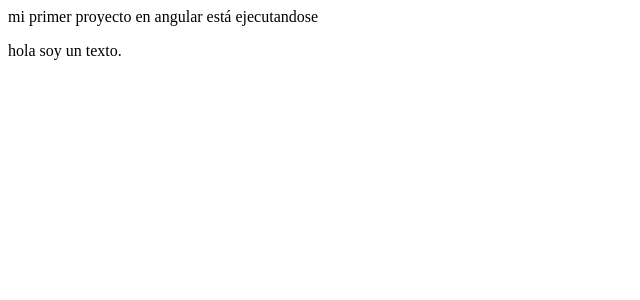
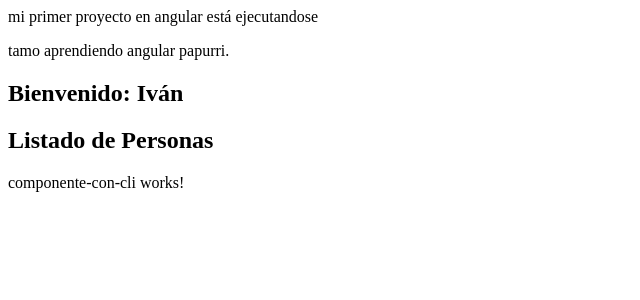
Before and after one commit to ivancostilla/proyecto-angular, an Angular app: page / in a window 1280 px wide. Shown: the top 300 px of the page, without its empty margins (0-640 px from the left). Built offline with nearby package versions, Linux system fonts and the light colour scheme.

Commit message:
creando componentes manualmente y con el CLI

```diff
--- a/src/app/app.component.html
+++ b/src/app/app.component.html
@@ -1,4 +1,10 @@
+<!-- acá se arma el html y se usan propiedades entre 2 llaves {{}} -->
 <section>
   <div>{{ title }} está ejecutandose</div>
   <p>{{ texto }}</p>
+  <div>
+    <h1> Bienvenido: {{ tituloPersona }}</h1>
+    <!-- selector para poder usar el nuevo componente: -->
+    <app-personas></app-personas>
+  </div>
 </section>
--- a/src/app/app.component.ts
+++ b/src/app/app.component.ts
@@ -1,11 +1,16 @@
 import { Component } from '@angular/core';
 
 @Component({
+  //etiqueta que va a usarse en el index.html:
   selector: 'app-root',
+  //ruta donde vamos a armar el html de este componente
   templateUrl: './app.component.html',
+  //ruta d los estilos que va a usar este componente:
   styleUrls: ['./app.component.css']
 })
 export class AppComponent {
+  /* acá agragamos propiedades */
   title = 'mi primer proyecto en angular';
-  texto = 'hola soy un texto.'
+  texto = 'tamo aprendiendo angular papurri.'
+  tituloPersona = 'Iván'
 }
--- /dev/null
+++ b/src/app/componente-con-cli/componente-con-cli.component.html
@@ -0,0 +1 @@
+<p>componente-con-cli works!</p>
--- /dev/null
+++ b/src/app/personas/personas.component.html
@@ -0,0 +1,3 @@
+
+<h1>Listado de Personas</h1>
+<app-componente-con-cli></app-componente-con-cli>
--- /dev/null
+++ b/src/app/personas/personas.component.ts
@@ -0,0 +1,14 @@
+import { Component } from "@angular/core";
+//para ccrear componentes inline con el CLI
+//ng -g -c componente -s -t
+@Component({
+  //esta va a ser la etiqueta que debemos usar para mostrar el componente:
+  selector: 'app-personas',
+  //aqui vamos a armar el html:
+  templateUrl: './personas.component.html'
+  //para componentes inline
+  //template: <componente-con-cli></componente-con-cli>
+})
+export class PersonasComponent {
+ persona = 'nueva persona';
+}
```
Also changed, not shown: src/app/app.module.ts (+6 -1 lines), src/app/componente-con-cli/componente-con-cli.component.ts (added, +12 -0 lines), src/app/componente-con-cli/componente-con-cli.component.css (added).
